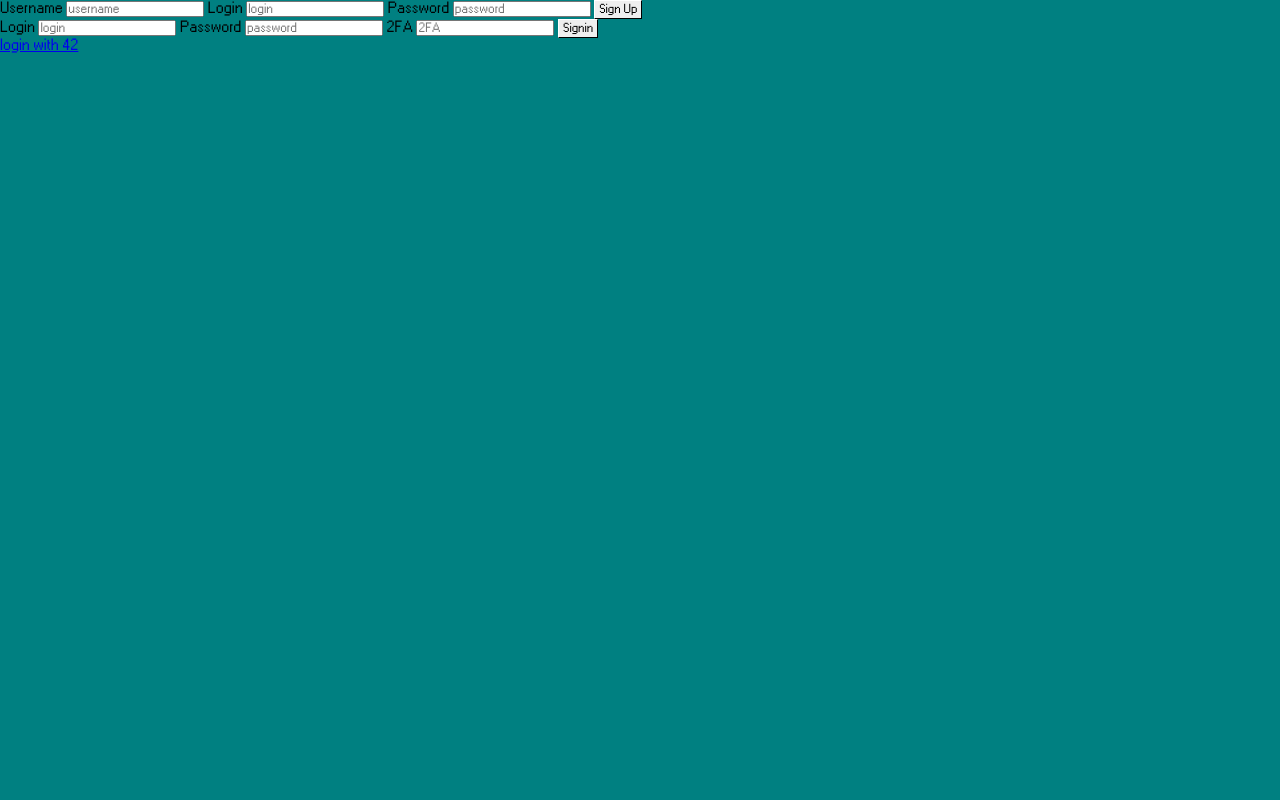
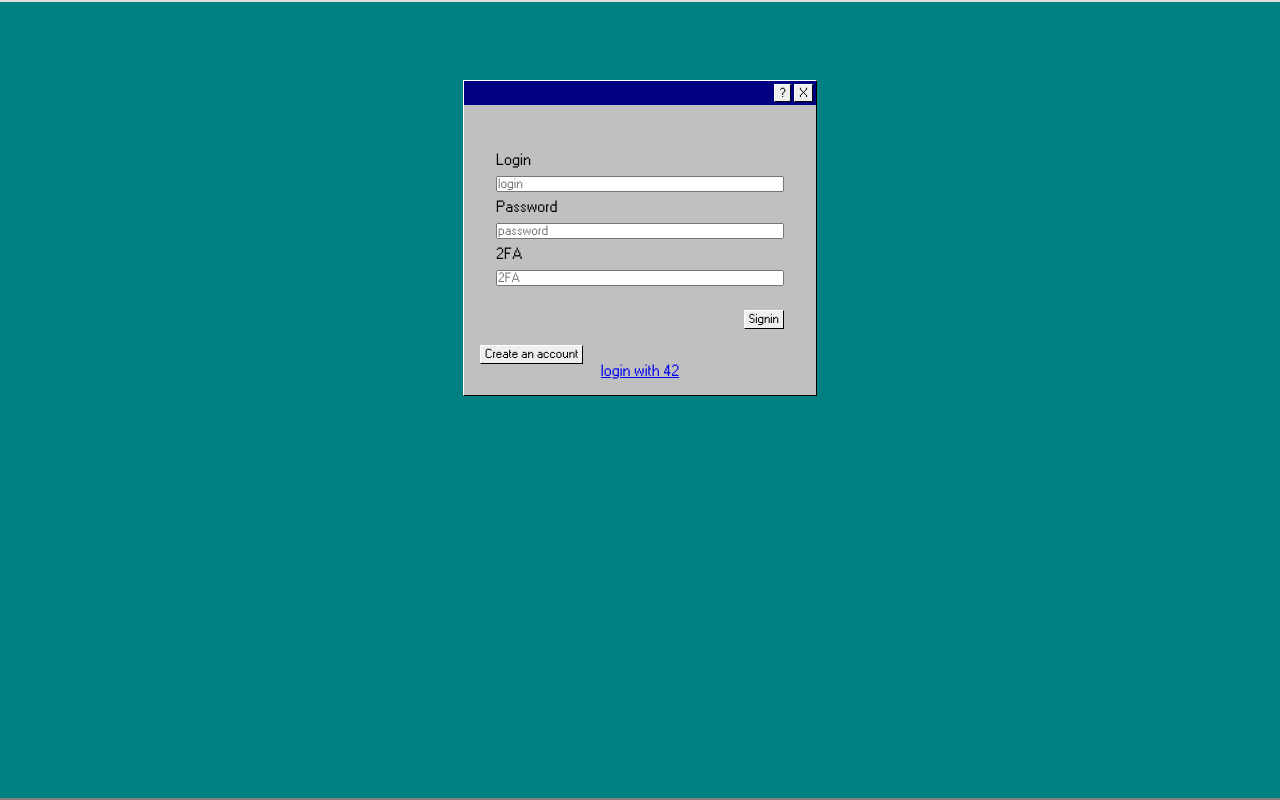
Before and after one commit to valentinRog/42-ft_transcendence, a SvelteKit app in the folder frontend/: page /login in a window 1280 px wide. Built offline with nearby package versions, Linux system fonts and the light colour scheme.

Commit message:
better client side routing + ugly login page

```diff
--- a/frontend/src/lib/components/Contact.svelte
+++ b/frontend/src/lib/components/Contact.svelte
@@ -10,8 +10,8 @@
 		chatId
 	} from '$lib/stores/stores';
 	import type { Contact } from '$lib/stores/stores';
-	import { addInstance } from '$lib/scripts/appinstance';
-	import { getFriends } from '$lib/scripts/connect';
+	import { addInstance } from '$lib/utils/appinstance';
+	import { getFriends } from '$lib/utils/connect';
 
 	let groupChatMode = false;
 	let selectedFriends: string[] = [];
--- a/frontend/src/lib/components/pong/Pong.svelte
+++ b/frontend/src/lib/components/pong/Pong.svelte
@@ -200,7 +200,6 @@
 				body: JSON.stringify({ token: $token })
 			});
 		}
-		console.log('destroyed pong');
 	});
 </script>
 
--- a/frontend/src/lib/style/style.scss
+++ b/frontend/src/lib/style/style.scss
@@ -28,8 +28,6 @@ body {
 	background-color: $background;
 	font-family: $font;
 	color: $font-color;
-	width: 100vw;
-	height: 100vh;
 	cursor: url($mouse), auto;
 }
 
--- a/frontend/src/lib/scripts/connect.ts
+++ b/frontend/src/lib/utils/connect.ts
@@ -64,3 +64,15 @@ export function logout() {
 	get(socket)?.close();
 	goto('/login');
 }
+
+export async function enable2fa() {
+	const res = await fetch('http://localhost:3000/2fa/enable', {
+		method: 'POST',
+		headers: {
+			Authorization: `Bearer ${get(token)}`
+		}
+	});
+	const data = await res.json();
+	console.log(data);
+	return data;
+}
--- a/frontend/src/routes/login/+page.svelte
+++ b/frontend/src/routes/login/+page.svelte
@@ -6,39 +6,50 @@
 	import { page } from '$app/stores';
 
 	onMount(() => {
-		if ($token) goto('/');
 		if ($page.url.searchParams.get('token')) {
 			$token = $page.url.searchParams.get('token');
 			if (browser) sessionStorage.setItem('token', $token!);
-			goto('/');
+			goto('/', { replaceState: true });
 		}
 	});
 
-	function handleSubmit(event: Event) {
+	let errorMessage: string | null = null;
+	let signup = false;
+
+	async function handleSubmit(event: Event) {
 		const form = event.target as HTMLFormElement;
 		const data = new FormData(form);
 		const body = new URLSearchParams();
 		for (const pair of data) {
 			body.append(pair[0], pair[1] as string);
 		}
-		fetch(form.action, {
+		const res = await fetch(form.action, {
 			method: form.method,
 			headers: {
 				'Content-Type': 'application/x-www-form-urlencoded'
 			},
 			body
-		})
-			.then((res) => res.json())
-			.then((res) => {
-				if (!res.access_token) return;
-				$token = res.access_token;
-				if (browser) sessionStorage.setItem('token', res.access_token);
+		});
+		const json = await res.json();
+		if (res.status !== 200) {
+			errorMessage = json.message;
+		} else if (json.access_token) {
+			$token = json.access_token;
+			if (browser) sessionStorage.setItem('token', json.access_token);
 			goto('/');
-			})
-			.catch((err) => console.log(err));
+		}
 	}
 </script>
 
+<div id="login">
+	<div class="top-bar">
+		<div class="buttons">
+			<button>?</button>
+			<button>X</button>
+		</div>
+	</div>
+	<div class="content">
+		{#if signup}
 			<form
 				on:submit|preventDefault={handleSubmit}
 				action="http://localhost:3000/auth/signup"
@@ -53,7 +64,7 @@
 				<input type="password" id="password" name="password" placeholder="password" />
 				<input type="submit" value="Sign Up" />
 			</form>
-
+		{:else}
 			<form
 				on:submit|preventDefault={handleSubmit}
 				action="http://localhost:3000/auth/signin"
@@ -68,5 +79,67 @@
 				<input type="text" id="twoFactor" name="twoFactor" placeholder="2FA" />
 				<input type="submit" value="Signin" />
 			</form>
+		{/if}
+		{#if errorMessage}
+			<p><strong>{errorMessage}</strong></p>
+		{/if}
+		<button
+			on:click={() => {
+				signup = !signup;
+				errorMessage = null;
+			}}>{signup ? 'I have an account' : 'Create an account'}</button
+		>
+		<a href="http://localhost:3000/auth/42login">login with 42</a>
+	</div>
+</div>
 
-<a href="http://localhost:3000/auth/42login">login with 42</a>
+<style lang="scss">
+	div#login {
+		@include tab-contour;
+		background-color: $grey;
+		display: block;
+		width: fit-content;
+		margin: 0 auto;
+		margin-top: 5rem;
+
+		div.top-bar {
+			background-color: $blue;
+			height: 1.5rem;
+			display: flex;
+			align-items: center;
+
+			.buttons {
+				margin-left: auto;
+				margin-right: 0.2rem;
+			}
+		}
+
+		form {
+			display: flex;
+			flex-direction: column;
+			gap: 0.5rem;
+			padding: 1rem;
+			width: 20rem;
+			margin-top: 1rem;
+
+			input[type='submit'] {
+				width: fit-content;
+				margin-top: 1rem;
+				align-self: flex-end;
+			}
+		}
+
+		div.content {
+			padding: 1rem;
+
+			strong {
+				color: red;
+			}
+
+			a {
+				display: block;
+				text-align: center;
+			}
+		}
+	}
+</style>
```
Also changed, not shown: frontend/src/lib/components/Start.svelte (+6 -1 lines), frontend/src/routes/+page.svelte (+2 -16 lines), frontend/src/routes/+page.ts (+4 -7 lines), frontend/src/lib/utils/appinstance.ts (renamed from frontend/src/lib/scripts/appinstance.ts), 1 other file (tests, documents, lock files or other folders). Lines whose indentation alone changed are shown as unchanged.
